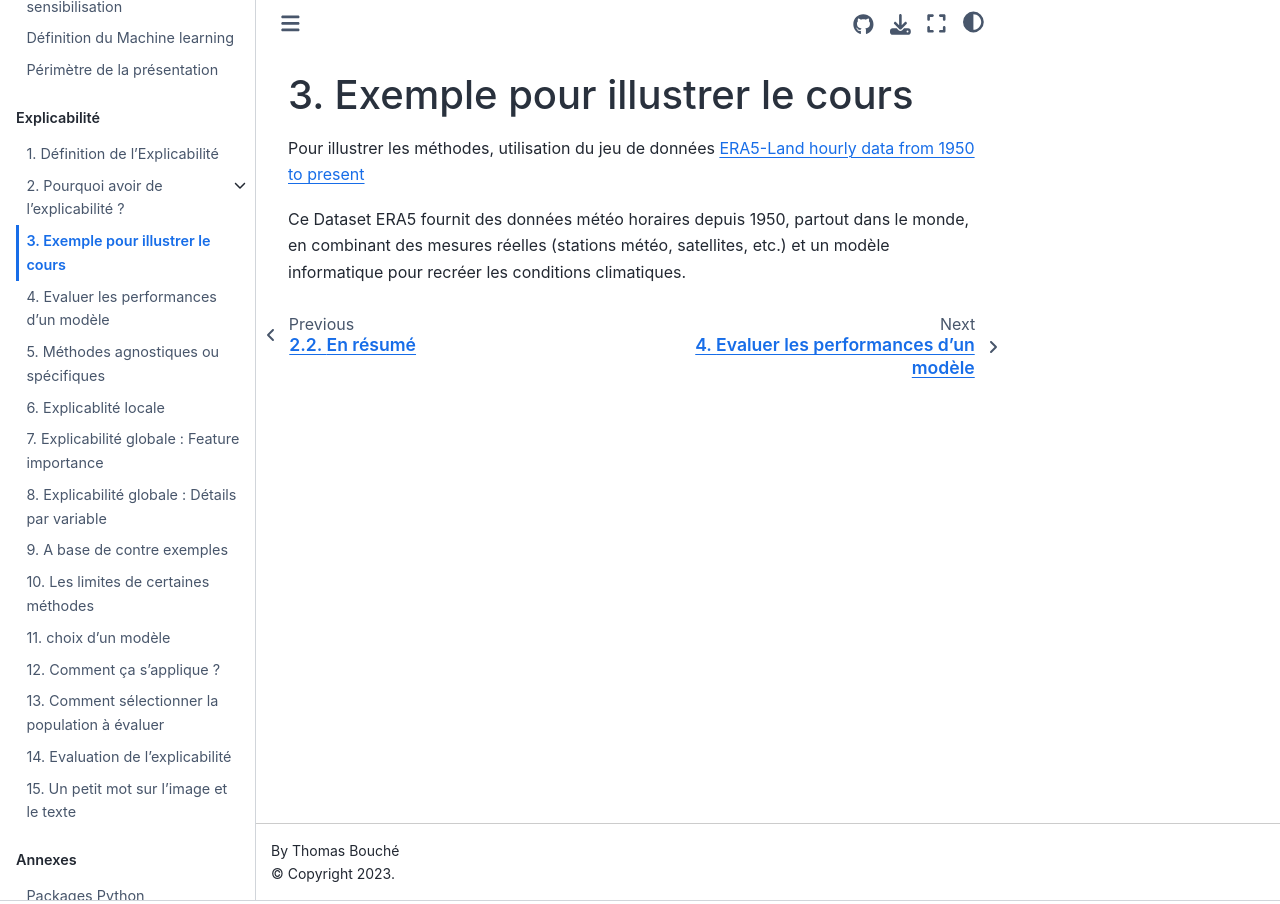
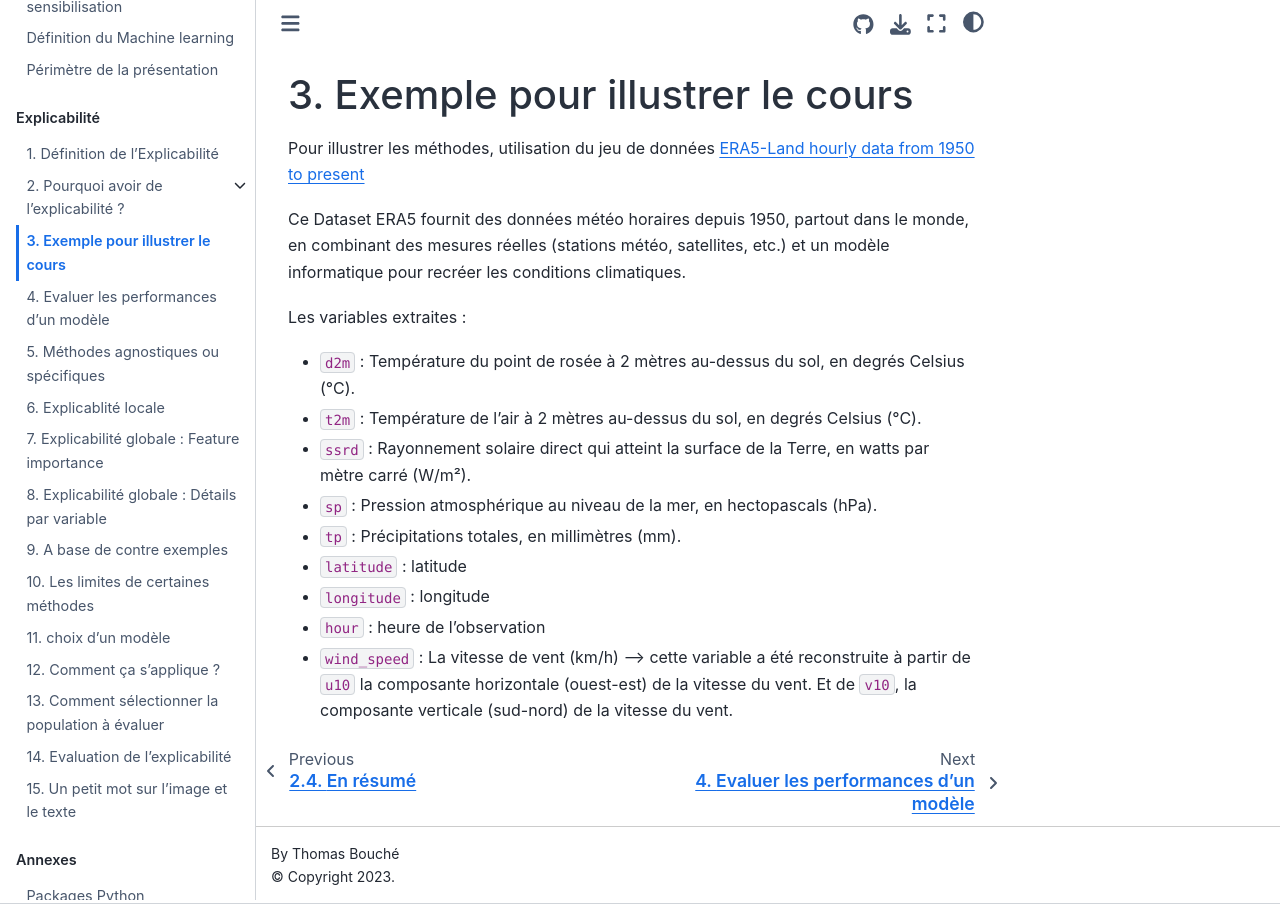
Before and after one commit to ThomasBoucheCours/sensibilisation_explicabilite, a Jupyter Book: the page built from cours/DUT/book/chapter/04-illustration.md, in a window 1280 px wide. Built offline with Jupyter Book 1.0.4 settings and Sphinx 7.4.7 and the Sphinx Book theme 1.1.4, drawn with Linux system fonts in a browser that asks for light colours; pages that are not in the unit, such as notebooks, are missing from menus.

Commit message:
ajouts illustrations

```diff
--- a/cours/DUT/book/_toc.yml
+++ b/cours/DUT/book/_toc.yml
@@ -17,10 +17,6 @@
       - file: chapter/10-definition_explicabilite
       - file: chapter/11-usages
         sections:
-        - file: chapter/dialogue/01-dialogue
-        - file: chapter/dialogue/02-dialogue
-        - file: chapter/dialogue/03-dialogue
-        - file: chapter/dialogue/04-dialogue
         - file: chapter/12-reglementation
         - file: chapter/13-resume_usages
       - file: chapter/04-illustration
--- a/cours/DUT/book/chapter/04-illustration.md
+++ b/cours/DUT/book/chapter/04-illustration.md
@@ -2,3 +2,15 @@
 Pour illustrer les méthodes, utilisation du jeu de données [ERA5-Land hourly data from 1950 to present](https://cds.climate.copernicus.eu/datasets/reanalysis-era5-land?tab=download)
 
 Ce Dataset ERA5 fournit des données météo horaires depuis 1950, partout dans le monde, en combinant des mesures réelles (stations météo, satellites, etc.) et un modèle informatique pour recréer les conditions climatiques.
+
+Les variables extraites :
+- `d2m` : Température du point de rosée à 2 mètres au-dessus du sol, en degrés Celsius (°C).
+- `t2m` : Température de l'air à 2 mètres au-dessus du sol, en degrés Celsius (°C).
+- `ssrd` : Rayonnement solaire direct qui atteint la surface de la Terre, en watts par mètre carré (W/m²).
+- `sp` : Pression atmosphérique au niveau de la mer, en hectopascals (hPa).
+- `tp` : Précipitations totales, en millimètres (mm).
+- `latitude` : latitude
+- `longitude` : longitude
+- `hour` : heure de l'observation
+
+- `wind_speed` : La vitesse de vent (km/h) --> cette variable a été reconstruite à partir de `u10` la composante horizontale (ouest-est) de la vitesse du vent. Et de `v10`, la composante verticale (sud-nord) de la vitesse du vent.
```
Also changed, not shown: cours/DUT/book/chapter/05-performance.md (+1 -1 lines), cours/DUT/book/chapter/10-definition_explicabilite.md (+0 -1 lines), cours/DUT/book/chapter/11-usages.md (+108 -1 lines), cours/DUT/book/chapter/12-reglementation.md (+1 -0 lines), assets/illustrations/transition.jpg (added), 9 other files.
